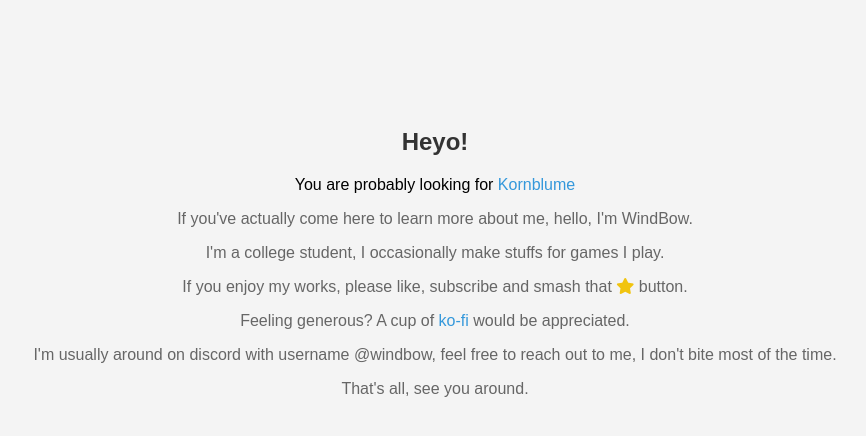
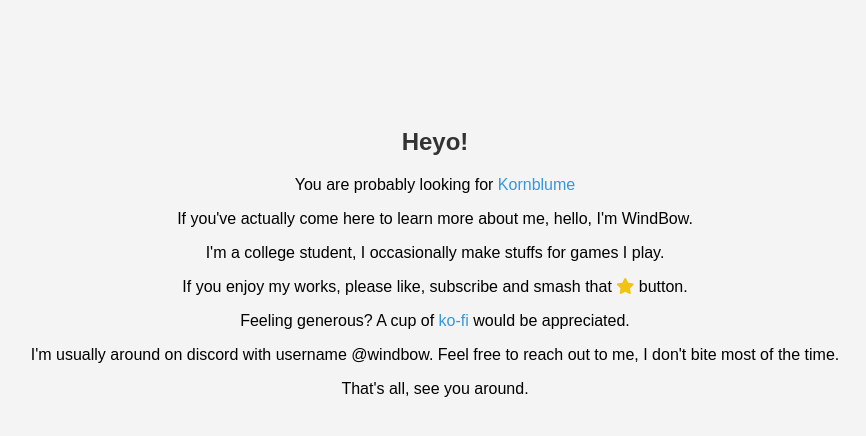
Before and after one commit to windbow27/windbow27.github.io, a plain HTML site: page 404.html in a window 1280 px wide. Shown: the whole page, without its empty margins (205-1071 px from the left). Drawn offline with Linux system fonts and the light colour scheme.

Commit message:
update 404

```diff
--- a/404.html
+++ b/404.html
@@ -3,6 +3,7 @@
 
 <head>
     <meta charset="UTF-8">
+    <link rel="shortcut icon" type="image/x-icon" href="favicon.ico?">
     <link rel="stylesheet" href="https://cdnjs.cloudflare.com/ajax/libs/font-awesome/5.15.3/css/all.min.css">
     <title>WindBow</title>
     <style>
@@ -21,10 +22,6 @@
 
         h2 {
             color: #333;
-        }
-
-        p {
-            color: #666;
         }
 
         a {
@@ -56,7 +53,8 @@
         <p>I'm a college student, I occasionally make stuffs for games I play.</p>
         <p>If you enjoy my works, please like, subscribe and smash that <i class="fas fa-star"></i> button.</p>
         <p>Feeling generous? A cup of <a href="https://ko-fi.com/windbow">ko-fi</a> would be appreciated.</p>
-        <p>I'm usually around on discord with username @windbow, feel free to reach out to me, I don't bite most of the time. </p>
+        <p>I'm usually around on discord with username @windbow. Feel free to reach out to me, I don't bite most of the
+            time. </p>
         <p>That's all, see you around.</p>
     </div>
 </body>
```
Also changed, not shown: index.html (+2 -5 lines), favicon.png (deleted).
